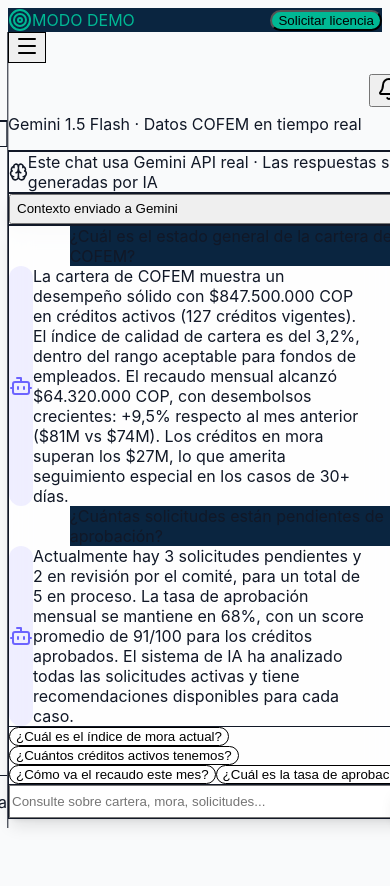
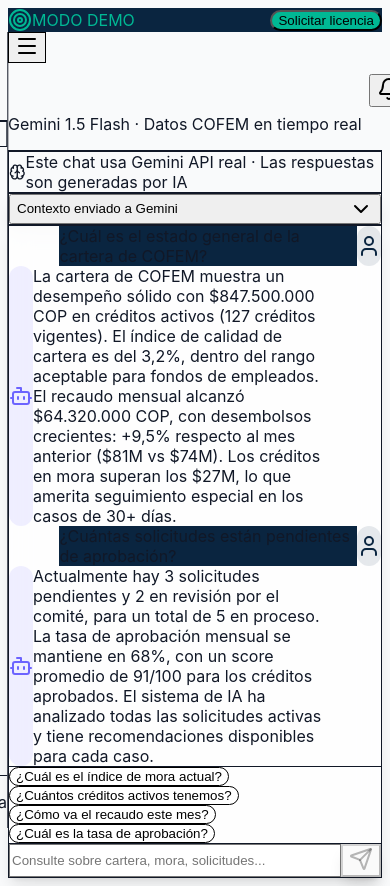
Before and after one commit to anami283/intelifondos-demo, a Next.js app: page /demo/ia in a window 390 px wide. Shown: the top 886 px of the page. Before the commit the page ends 860 px from the top, so only its background shows below. Built offline with nearby package versions, Linux system fonts and the light colour scheme; a web font is replaced by a local one.

Commit message:
Adjust button position and main content styles

```diff
--- a/src/app/demo/layout.tsx
+++ b/src/app/demo/layout.tsx
@@ -27,7 +27,7 @@
       {/* Mobile menu button */}
       <button
         onClick={() => setSidebarOpen(!sidebarOpen)}
-        className="fixed top-4 left-4 z-50 lg:hidden p-2.5 rounded-xl bg-white shadow-lg hover:shadow-xl transition-all border border-slate-200"
+        className="fixed top-16 left-4 z-50 lg:hidden p-2.5 rounded-xl bg-white shadow-lg hover:shadow-xl transition-all border border-slate-200"
       >
         {sidebarOpen ? (
           <X className="w-5 h-5 text-slate-700" />
@@ -36,12 +36,12 @@
         )}
       </button>
 
-      <div className="flex">
+      <div className="flex pt-12">
         {/* Sidebar */}
         <Sidebar isOpen={sidebarOpen} onClose={() => setSidebarOpen(false)} />
 
         {/* Main content */}
-        <main className="flex-1 lg:ml-64 transition-all duration-300">
+        <main className="flex-1 w-full lg:ml-64 transition-all duration-300 min-h-screen">
           {children}
         </main>
       </div>
```
